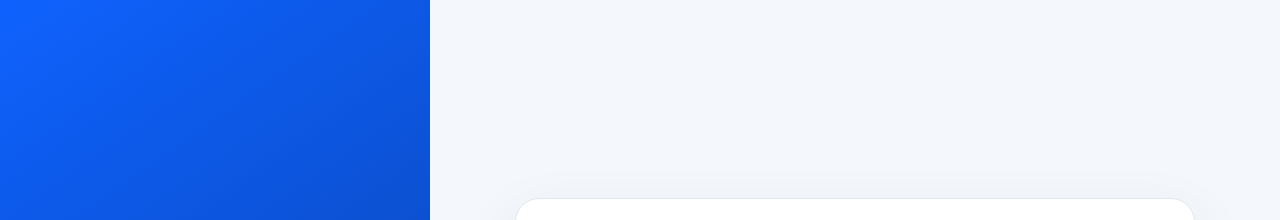
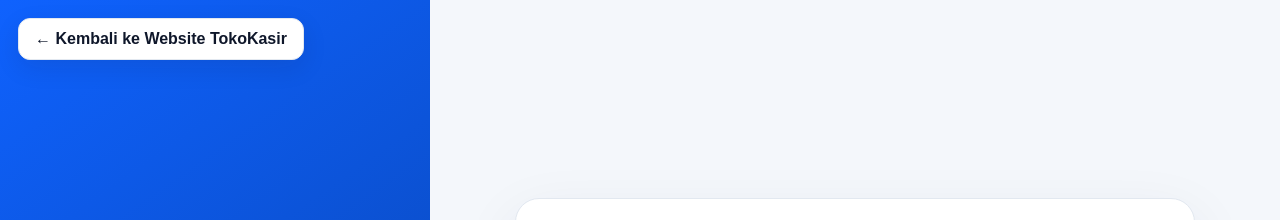
Before and after one commit to alma-98/TokoKasir, a plain HTML site: page account/index.html in a window 1280 px wide. Shown: the top 220 px of the page. Drawn offline with nearby package versions, Linux system fonts and the light colour scheme.

Commit message:
Add back to website button on TokoKasir account

```diff
--- a/account/index.html
+++ b/account/index.html
@@ -45,6 +45,31 @@ input{width:100%;padding:14px;border:1px solid #d8e0ea;border-radius:10px;outlin
 </head>
 
 <body>
+
+<a
+  href="/TokoKasir/"
+  style="
+    position:fixed;
+    top:18px;
+    left:18px;
+    z-index:9999;
+    display:inline-flex;
+    align-items:center;
+    gap:8px;
+    padding:11px 16px;
+    background:#ffffff;
+    color:#0f172a;
+    border:1px solid #e2e8f0;
+    border-radius:12px;
+    text-decoration:none;
+    font-weight:700;
+    box-shadow:0 8px 24px rgba(15,23,42,.10);
+  "
+>
+  ← Kembali ke Website TokoKasir
+</a>
+
+
 
 <div class="shell">
 
```
